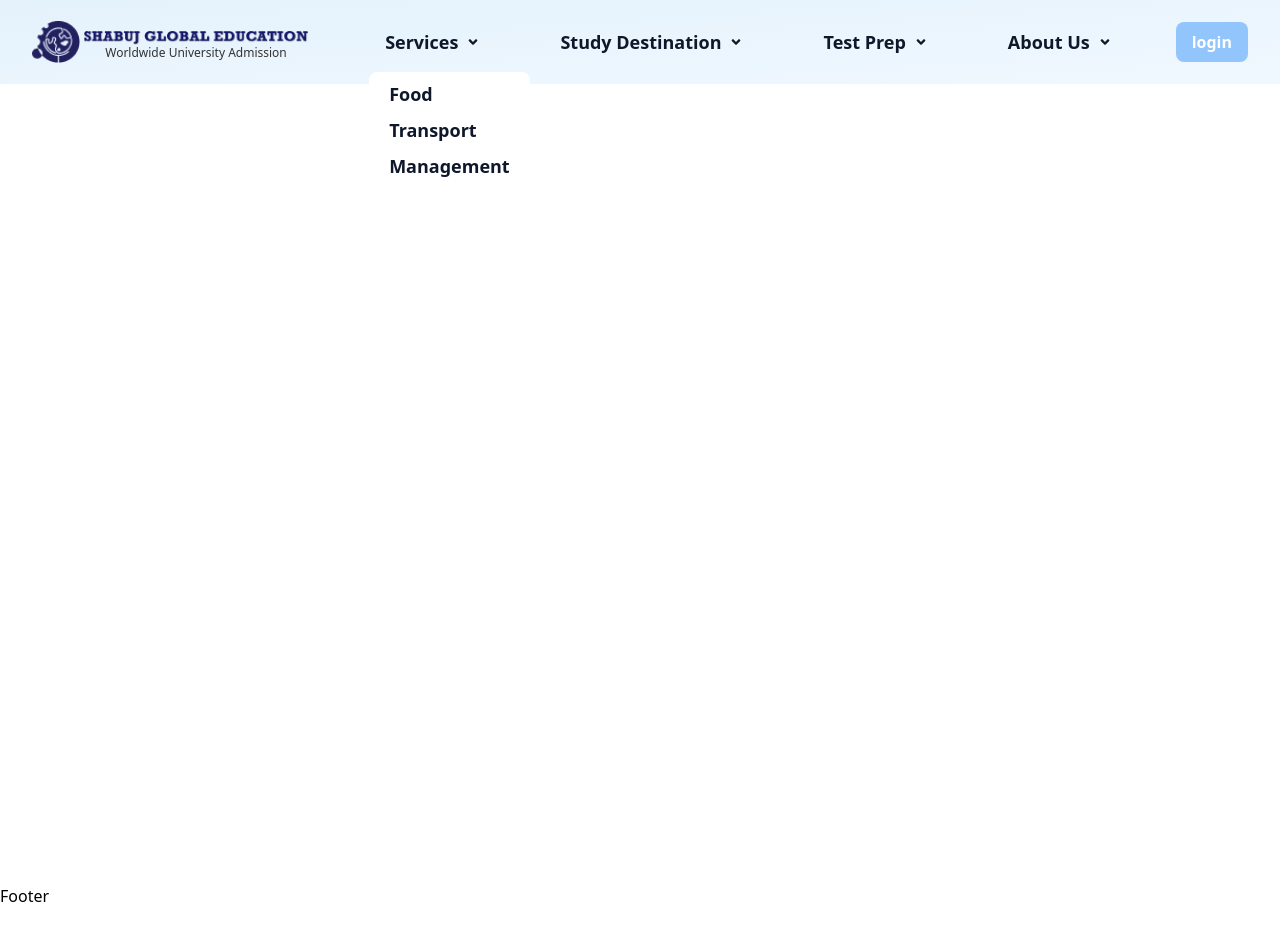
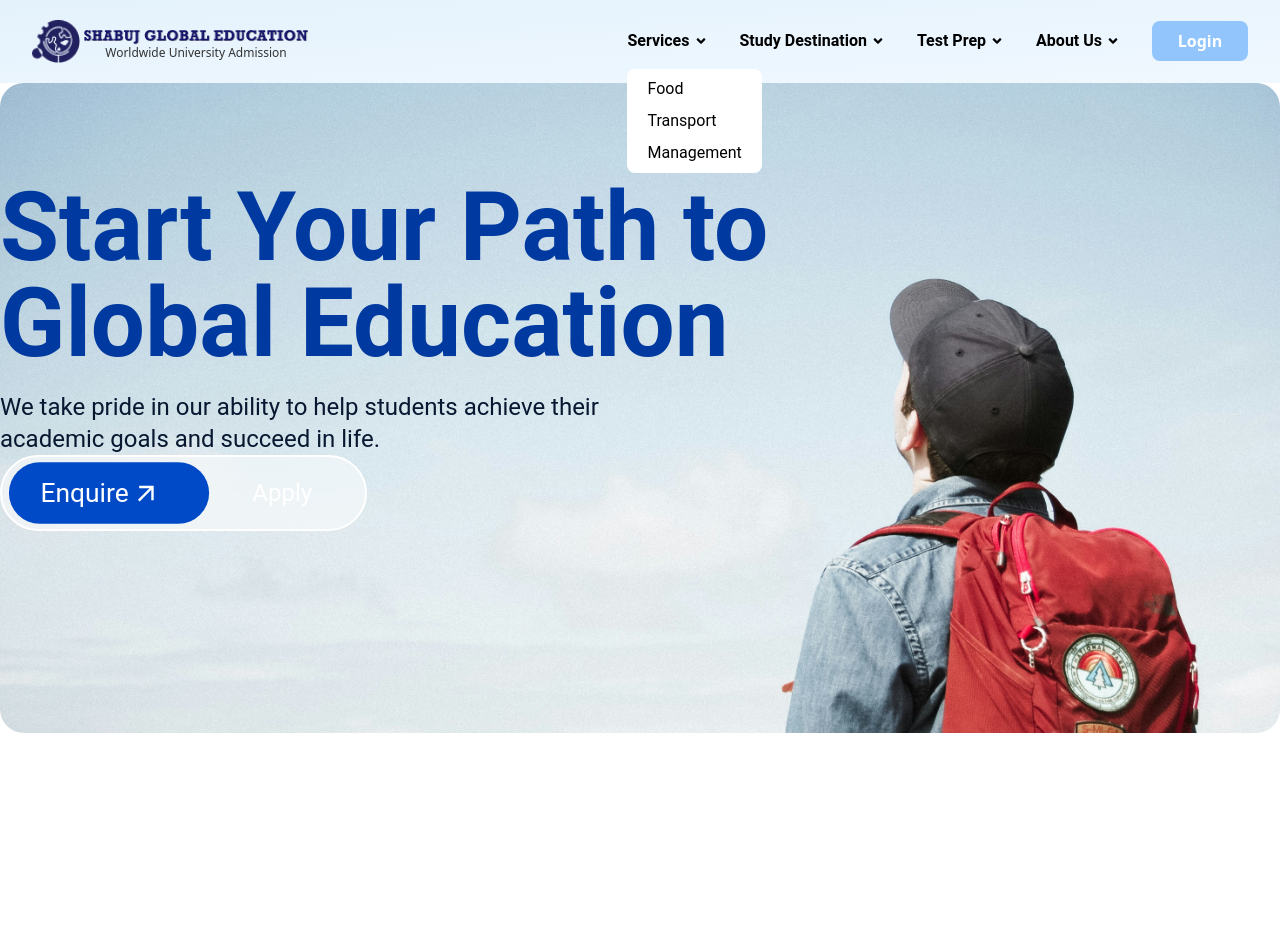
Before and after one commit to Nahidahmmed/SGE-Project, a React (Vite) app: page / in a window 1280 px wide. Both pictures are taken after a click on the button "Services". Shown: the top 940 px of the page. Before the commit the page ends 908 px from the top, so only its background shows below. Built offline with nearby package versions, Linux system fonts and the light colour scheme.

Commit message:
working on banner

```diff
--- a/src/App.jsx
+++ b/src/App.jsx
@@ -4,6 +4,7 @@ import './App.css'
 import Footer from './Sections/Footer'
 import Header from './Sections/Header'
 import Home from './Sections/Home/Home'
+import Banner from './Sections/HomeSections/Banner'
 
 function App() {
 
@@ -11,6 +12,7 @@ function App() {
   return (
     <div>
     <Header/>
+    <Banner/>
      <Home/>
      <Footer/>
     </div>
--- /dev/null
+++ b/src/Components/countryCard.jsx
@@ -0,0 +1,14 @@
+export default function countryCard() {
+  return (
+    <div>
+      <div className="bg-sky-700 rounded-2xl shadow-sm shadow-sky-500 w-56 h-80 ">
+        <div className="w-56 h-80 group overflow-hidden after:duration-500 before:duration-500  duration-500 hover:duration-500 absolute  hover:rotate-[20deg] flex justify-center items-center origin-bottom  bg-neutral-900 rounded-2xl hover:pt-10 hover:ml-5 hover:mt-16 hover:bg-orange-400">
+          <div className="z-10 flex flex-col items-center gap-2 ">
+            <span className="text-slate-400 text-6xl font-bold">JR </span>
+            <p className="text-gray-50">Frontend developer</p>
+          </div>
+        </div>
+      </div>
+    </div>
+  );
+}
--- a/src/Sections/Header.jsx
+++ b/src/Sections/Header.jsx
@@ -2,7 +2,7 @@ import { useState, useRef } from "react";
 import logo from "../../public/Group.png";
 import text from "../../public/SGE.png";
 import { IoMenu } from "react-icons/io5";
-import { FaAngleDown } from "react-icons/fa";
+import { FaAngleDown, FaArrowRight } from "react-icons/fa";
 
 export default function Header() {
   const dropDownMenuData = {
@@ -21,8 +21,7 @@ export default function Header() {
   };
 
   const formatMenuKey = (menuKey) => {
-    // Replace camel case with spaces
-    return menuKey.replace(/([a-z])([A-Z])/g, '$1 $2');
+    return menuKey.replace(/([a-z])([A-Z])/g, "$1 $2");
   };
 
   const handleMenuEnter = (menu) => {
@@ -36,7 +35,7 @@ export default function Header() {
   return (
     <div className="bg-gradient-to-br from-[#e4f2fc] to-[#F0F8FF]">
       <div className="max-w-screen-xl mx-auto flex items-center justify-between py-5 px-4 md:px-6 lg:px-8">
-        <div className="flex items-center gap-1 ">
+        <div className="flex items-center gap-1 mr-auto">
           <img
             className="lg:w-12 md:w-12 w-8"
             src={logo}
@@ -97,15 +96,15 @@ export default function Header() {
 
         {/* Desktop Menu */}
         <div className="hidden md:block">
-          <ul className="flex items-center justify-end gap-8 text-slate-900 dark:text-gray-100 lg:gap-12">
+          <ul className="flex items-center justify-end dark:text-gray-100 lg:gap-8 ">
             {Object.keys(dropDownMenuRefs).map((menuKey) => (
               <li
                 key={menuKey}
-                className="relative text-lg font-semibold items-center"
+                className="relative text-base roboto-bold font-semibold items-center"
                 ref={dropDownMenuRefs[menuKey]}
                 onMouseEnter={() => handleMenuEnter(menuKey)}
               >
-                <button className="relative flex items-center gap-2 py-2 px-4">
+                <button className="relative flex items-center gap-1 py-2">
                   {formatMenuKey(menuKey)}
                   <FaAngleDown className="text-sm items-center" />
                 </button>
@@ -119,7 +118,11 @@ export default function Header() {
                   onMouseLeave={() => handleMenuLeave(menuKey)}
                 >
                   {dropDownMenuData[menuKey].map((option, index) => (
-                    <li onMouseLeave={() => handleMenuLeave(menuKey)} key={index} className="px-3">
+                    <li
+                      onMouseLeave={() => handleMenuLeave(menuKey)}
+                      key={index}
+                      className="px-3 font-normal"
+                    >
                       <p>{option}</p>
                     </li>
                   ))}
@@ -127,7 +130,14 @@ export default function Header() {
               </li>
             ))}
             <li>
-              <button className="bg-[#93C5FD] px-4 py-2 rounded-lg text-base font-semibold text-white">login</button>
+              <div className="group relative">
+                <button className="bg-[#93C5FD] hover:bg-[#004AC8] px-4 hover:pr-4 hover:px-0 transform duration-300 py-2 rounded-lg text-base font-semibold text-white relative z-10 w-24">
+                  Login
+                  <span className="absolute right-9 top-0 bottom-0 flex items-center justify-center w-8 transition-all duration-300 transform translate-x-0 opacity-0 group-hover:opacity-100 group-hover:translate-x-full">
+                    <FaArrowRight />
+                  </span>
+                </button>
+              </div>
             </li>
           </ul>
         </div>
--- /dev/null
+++ b/src/Sections/HomeSections/Banner.jsx
@@ -0,0 +1,65 @@
+import { useState } from "react";
+import banner from "../../../public/banner.jpg";
+import { MdOutlineArrowOutward } from "react-icons/md";
+
+export default function Banner() {
+  //   const [isHovered, setIsHovered] = useState(false);
+  const [isSecondButtonHovered, setIsSecondButtonHovered] = useState(true);
+  return (
+    <div
+      className="relative h-[650px] bg-cover bg-center rounded-3xl"
+      style={{ backgroundImage: `url(${banner})` }}
+    >
+      <div className=" max-w-screen-xl mx-auto roboto-bold pt-24">
+        <h1 className="text-8xl font-bold text-[#00399F]">
+          Start Your Path to <br /> Global Education
+        </h1>
+        <p className="text-2xl pt-5 text-[#081831]">
+          We take pride in our ability to help students achieve their <br />{" "}
+          academic goals and succeed in life.
+        </p>
+        {/*  */}
+        <div className="w-[367px] bg-white bg-opacity-50 backdrop-blur-md py-2 px-4 border-white border-2 rounded-full overflow-hidden">
+          <div className="flex text-2xl text-white">
+            <button
+              className={`flex-1 mr-2 py-3 rounded-full flex items-center justify-center transition-all duration-300 transform ${
+                isSecondButtonHovered
+                  ? "scale-110 "
+                  : "scale-100 hover:scale-105"
+              } ${isSecondButtonHovered ? "bg-[#004AC8] pr-8 pl-4" : ""}`}
+            >
+              Enquire{" "}
+              {isSecondButtonHovered && (
+                <MdOutlineArrowOutward
+                  className={`transition-all duration-300 transform ml-1 ${
+                    isSecondButtonHovered ? "scale-110" : "scale-0"
+                  }`}
+                />
+              )}
+            </button>
+            <button
+              className={`flex-1 ml-2 py-3 rounded-full flex items-center justify-center transition-all duration-300 transform ${
+                isSecondButtonHovered
+                  ? "scale-100"
+                  : "scale-110 hover:scale-105"
+              } ${isSecondButtonHovered ? "" : "bg-[#004AC8] pr-6"}`}
+              onMouseEnter={() => setIsSecondButtonHovered(false)}
+              onMouseLeave={() => setIsSecondButtonHovered(true)}
+            >
+              Apply{" "}
+              {!isSecondButtonHovered && (
+                <MdOutlineArrowOutward
+                  className={`transition-all duration-300 transform ml-1 ${
+                    isSecondButtonHovered ? "scale-0" : "scale-110"
+                  }`}
+                />
+              )}
+            </button>
+          </div>
+        </div>
+
+        {/*  */}
+      </div>
+    </div>
+  );
+}
--- a/src/index.css
+++ b/src/index.css
@@ -10,3 +10,21 @@
       transform: rotate(18deg);
     }
   }
+
+  .roboto-regular {
+    font-family: "Roboto", sans-serif;
+    font-weight: 400;
+    font-style: normal;
+  }
+
+  .roboto-medium {
+    font-family: "Roboto", sans-serif;
+    font-weight: 500;
+    font-style: normal;
+  }
+
+  .roboto-bold {
+    font-family: "Roboto", sans-serif;
+
+    font-style: normal;
+  }
```
Also changed, not shown: src/Sections/Home/Home.jsx (+3 -8 lines), public/Banner.png (added), public/banner.jpg (added).
